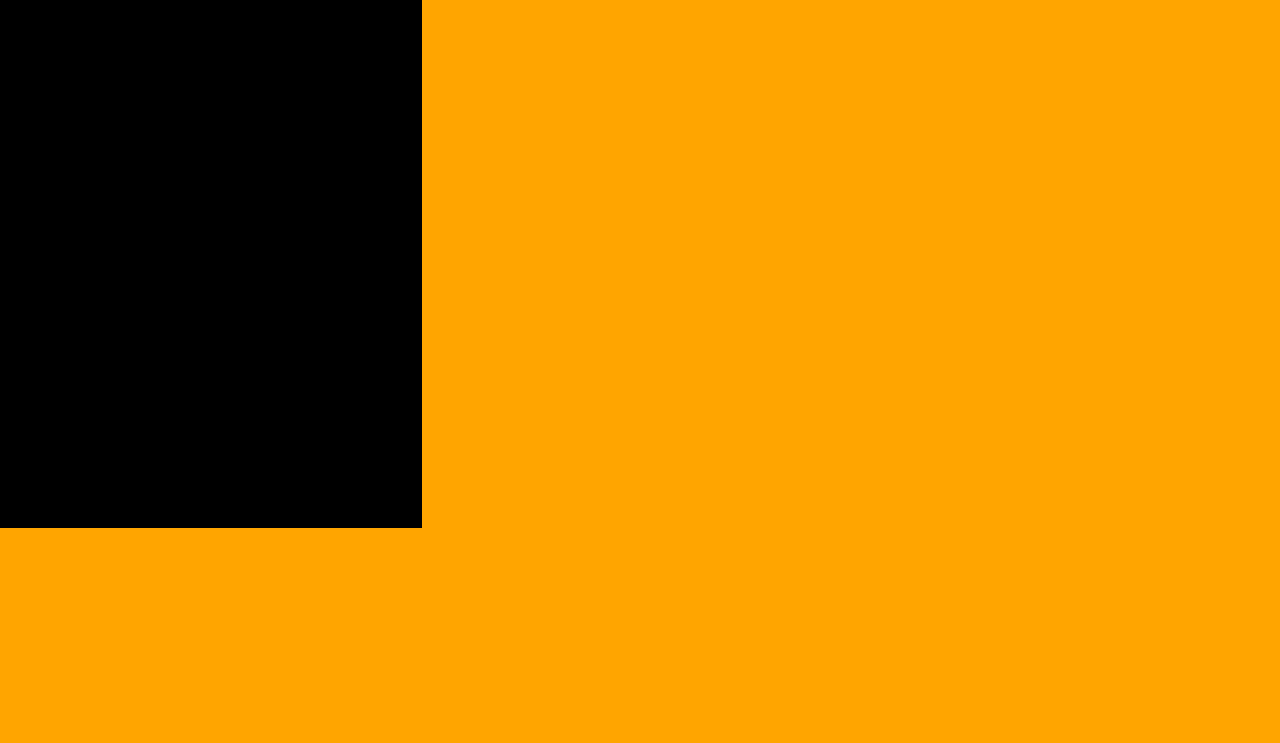
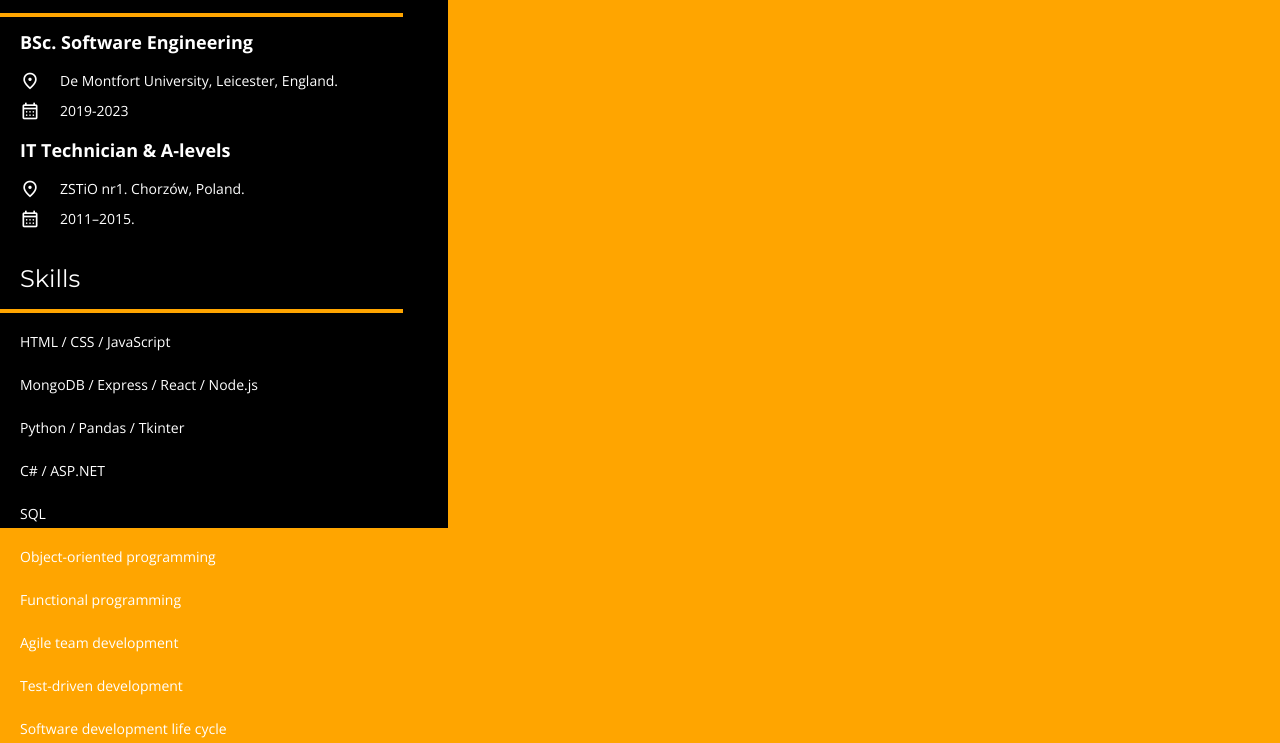
Before and after one commit to greenMakaroni/html-resume, a plain HTML site: page index.html in a window 1280 px wide. Shown: the part 350-1093 px from the top of the page. Before the commit the page ends 878 px from the top, so only its background shows below. Drawn offline with nearby package versions, Linux system fonts and the light colour scheme.

Commit message:
add skills and education sections, finish left column

```diff
--- a/index.css
+++ b/index.css
@@ -1,6 +1,6 @@
 .material-symbols-outlined {
-    font-size: 30px;
-    margin-left: 30px;
+    font-size: 20px;
+    margin-left: 20px;
     margin-right: 20px;
     font-variation-settings:
         'FILL' 0,
@@ -48,7 +48,7 @@ a {
 .statement {
     padding: 10px;
     color: white;
-    width: 80%;
+    width: 95%;
     font-family: 'Open Sans', sans-serif;
     font-size: 14px;
     font-weight: 400;
@@ -66,7 +66,7 @@ a {
 }
 
 .leftCol {
-    width: 33vw;
+    width: 35vw;
     height: 85vh;
     background-color: black;
 }
@@ -82,3 +82,50 @@ a {
     align-items: center;
     justify-content: start;
 }
+
+.customHeader {
+    margin-top: 30px;
+    margin-left: 20px;
+    color: white;
+    font-family: 'Montserrat', sans-serif;
+    font-weight: 400;
+    font-size: 24px;
+}
+
+.break {
+    background-color: orange;
+    width: 90%;
+    height: 4px;
+}
+
+.eduHeader {
+    margin-left: 20px;
+    color: white;
+    font-family: 'Open Sans', sans-serif;
+    font-size: 18px;
+    font-weight: 600;
+}
+
+.skills-item {
+    margin-left: 20px;
+    font-family: 'Open Sans', sans-serif;
+    font-size: 14px;
+    font-weight: 400;
+    padding-bottom: 5px;
+    padding-top: 5px;
+    color: white;
+}
+
+.main {
+    display: flex;
+    flex-direction: row;
+    height: 85vh;
+    width: 100vw;
+}
+
+.rightCol {
+    display: flex;
+    background-color: orange;
+    width: 65vw;
+    height: 85vh;
+}
--- a/index.html
+++ b/index.html
@@ -39,6 +39,7 @@
             software engineer.
         </p>
     </div>
+   <div class="main">
     <div class="leftCol zeroMP">
         <p class="contact-item zeroMP">
             <span class="material-symbols-outlined">
@@ -58,7 +59,72 @@
             </span>
             Leicester, UK
         </p>
+        <h1 class="customHeader"> Education </h1>
+        <div class="break"></div>
+        <h1 class="eduHeader"> BSc. Software Engineering</h1>
+        <p class="contact-item zeroMP">
+            <span class="material-symbols-outlined">
+                location_on
+            </span>
+            De Montfort University, Leicester, England.
+        </p>
+        <p class="contact-item zeroMP">
+            <span class="material-symbols-outlined">
+                calendar_month
+            </span>
+            2019-2023
+        </p>
+
+        <h1 class="eduHeader"> IT Technician & A-levels </h1>
+        <p class="contact-item zeroMP">
+            <span class="material-symbols-outlined">
+                location_on
+            </span>
+            ZSTiO nr1. Chorzów, Poland.
+        </p>
+        <p class="contact-item zeroMP">
+            <span class="material-symbols-outlined">
+                calendar_month
+            </span>
+            2011–2015.
+        </p>
+        <h1 class="customHeader"> Skills </h1>
+        <div class="break"></div>
+        <p class="skills-item">
+            HTML / CSS / JavaScript
+        </p>
+        <p class="skills-item">
+            MongoDB / Express / React / Node.js
+        </p>
+        <p class="skills-item">
+            Python / Pandas / Tkinter
+        </p>
+        <p class="skills-item">
+           C# / ASP.NET
+        </p>
+        <p class="skills-item">
+            SQL
+         </p>
+        <p class="skills-item">
+            Object-oriented programming
+         </p>
+         <p class="skills-item">
+           Functional programming
+         </p>
+         <p class="skills-item">
+            Agile team development
+         </p>
+         <p class="skills-item">
+            Test-driven development
+         </p>
+         <p class="skills-item">
+            Software development life cycle
+         </p>
     </div>
+    <div class="rightCol zeroMP">
+
+    </div>
+   </div>
 </body>
 
 </html>
```
